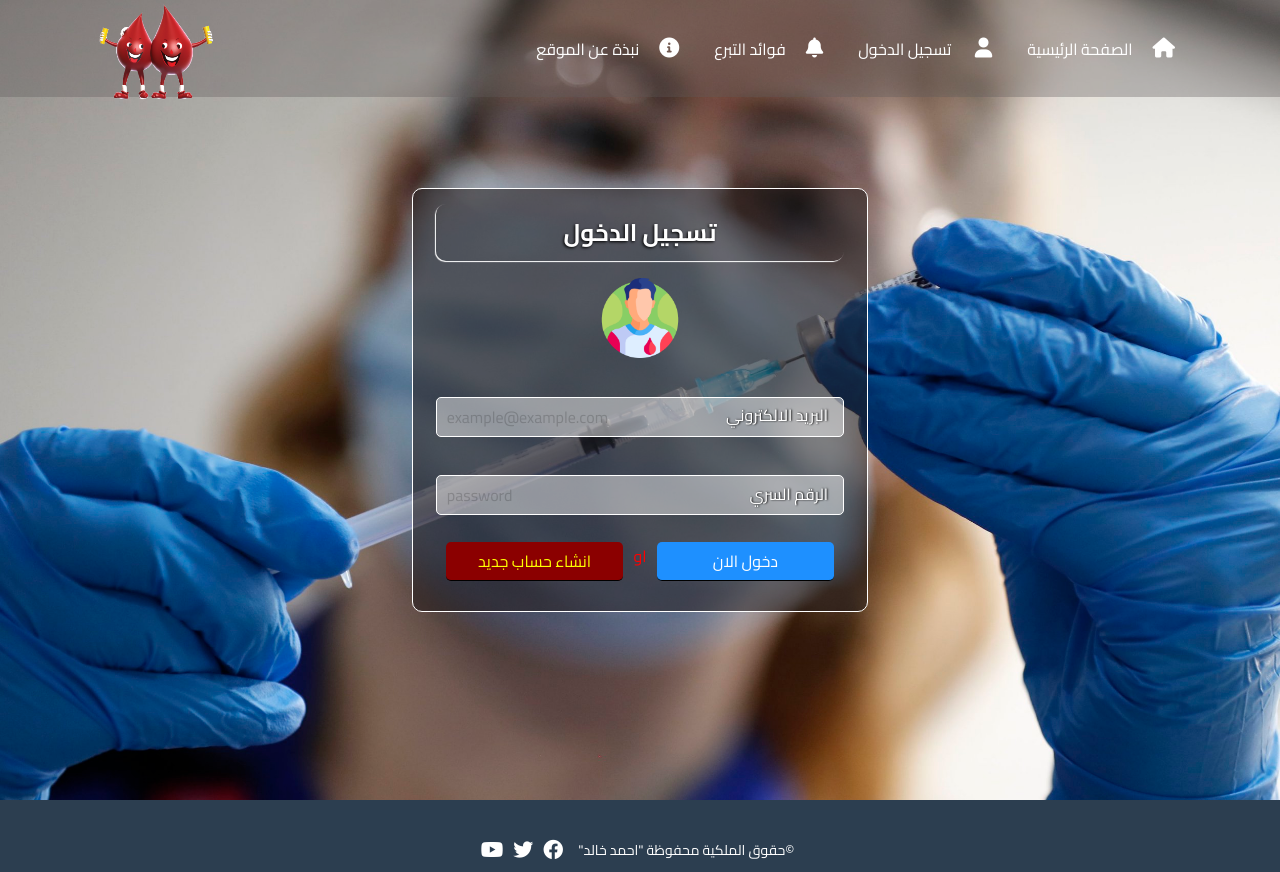
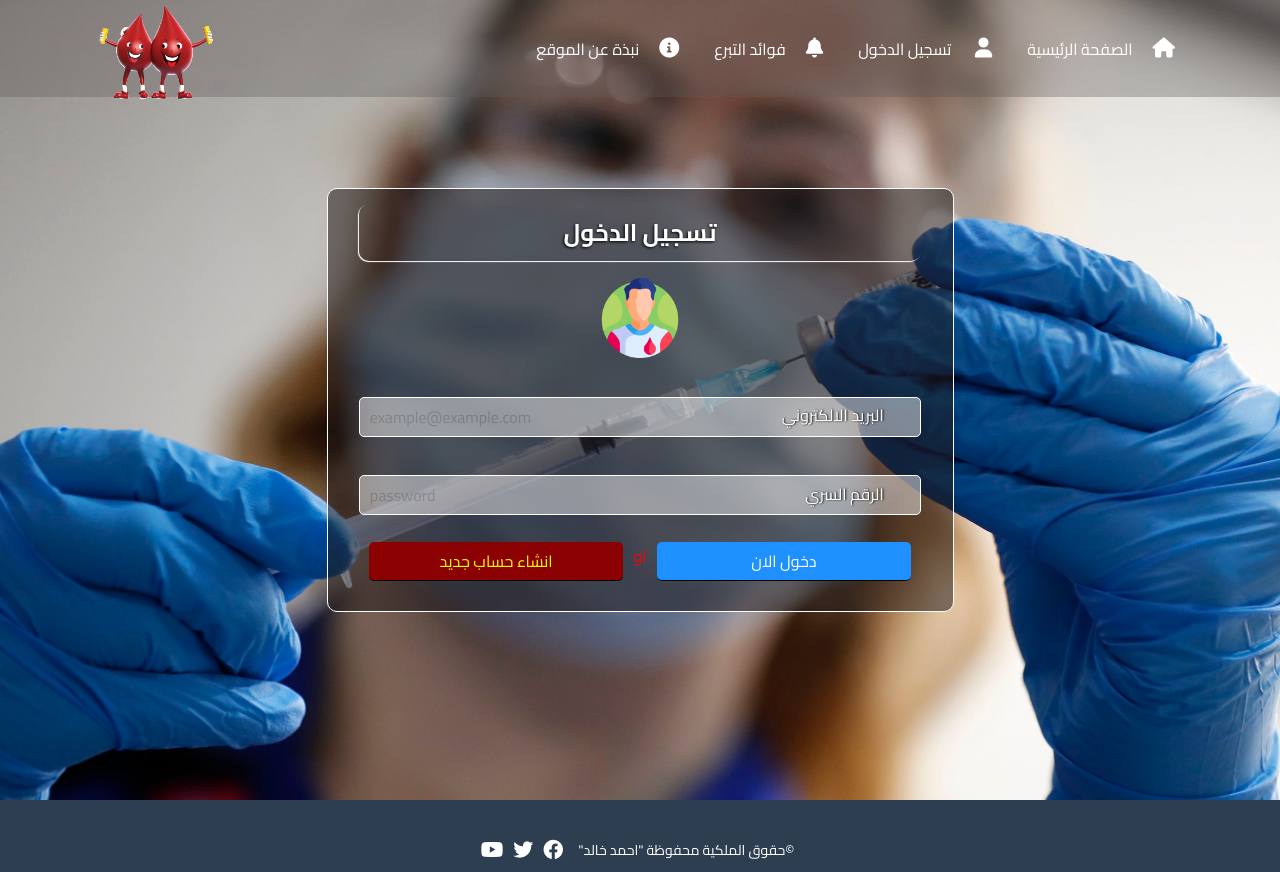
Before and after one commit to ahmedkaled/blood, a PHP site: page /login.html in a window 1280 px wide. Run offline with PHP 8.4, Linux system fonts and the light colour scheme.

Commit message:
update media query form and label

```diff
--- a/css/stylelogin.css
+++ b/css/stylelogin.css
@@ -209,7 +209,9 @@ form {
   }
 }
 @media (max-width: 991px) {
-
+  form {
+    width: 50%;
+  }
   form .this-inputs label {
     width: 40%;
     right: -65px;
@@ -218,7 +220,11 @@ form {
 }
 @media (min-width: 992px) {
   form {
-    max-width: 55%;
+    width: 55%;
+  }
+  form .this-inputs label {
+    position: relative;
+    right: -150px;
   }
 }
 form .text {
```
